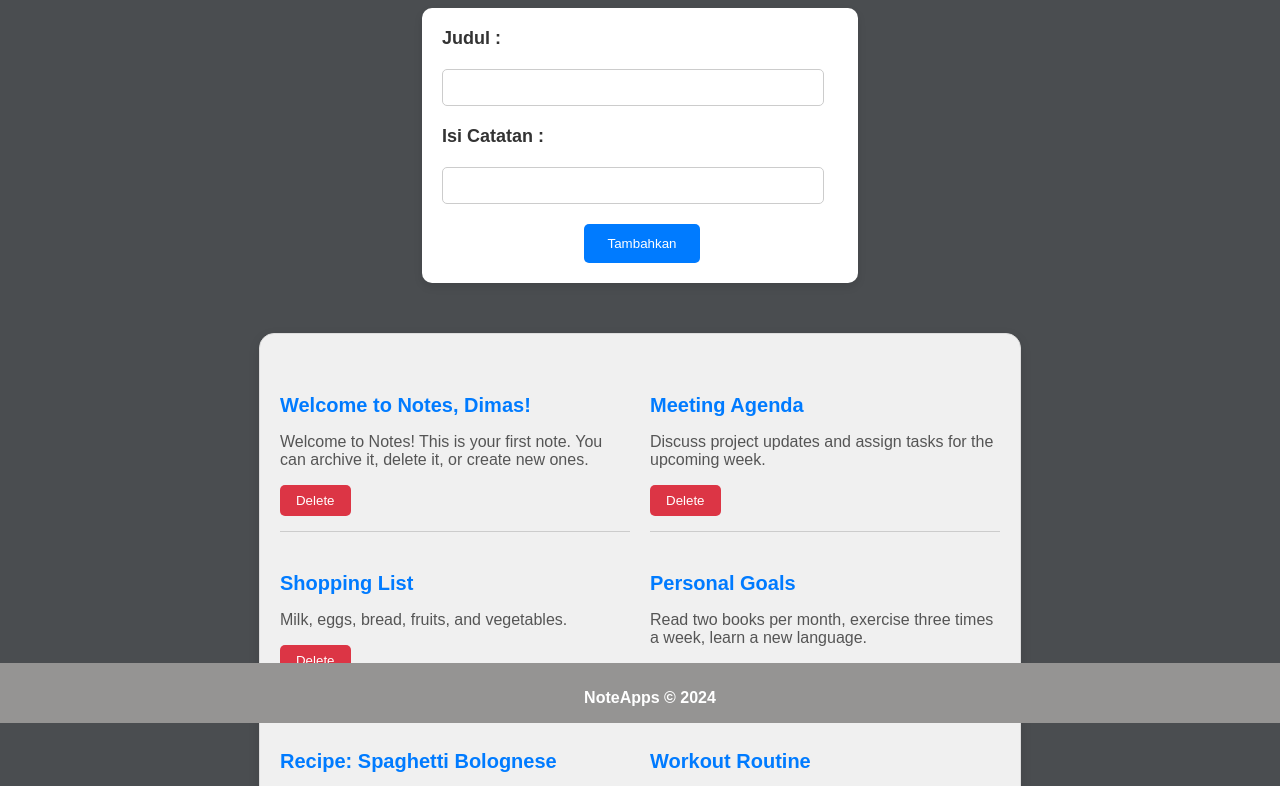
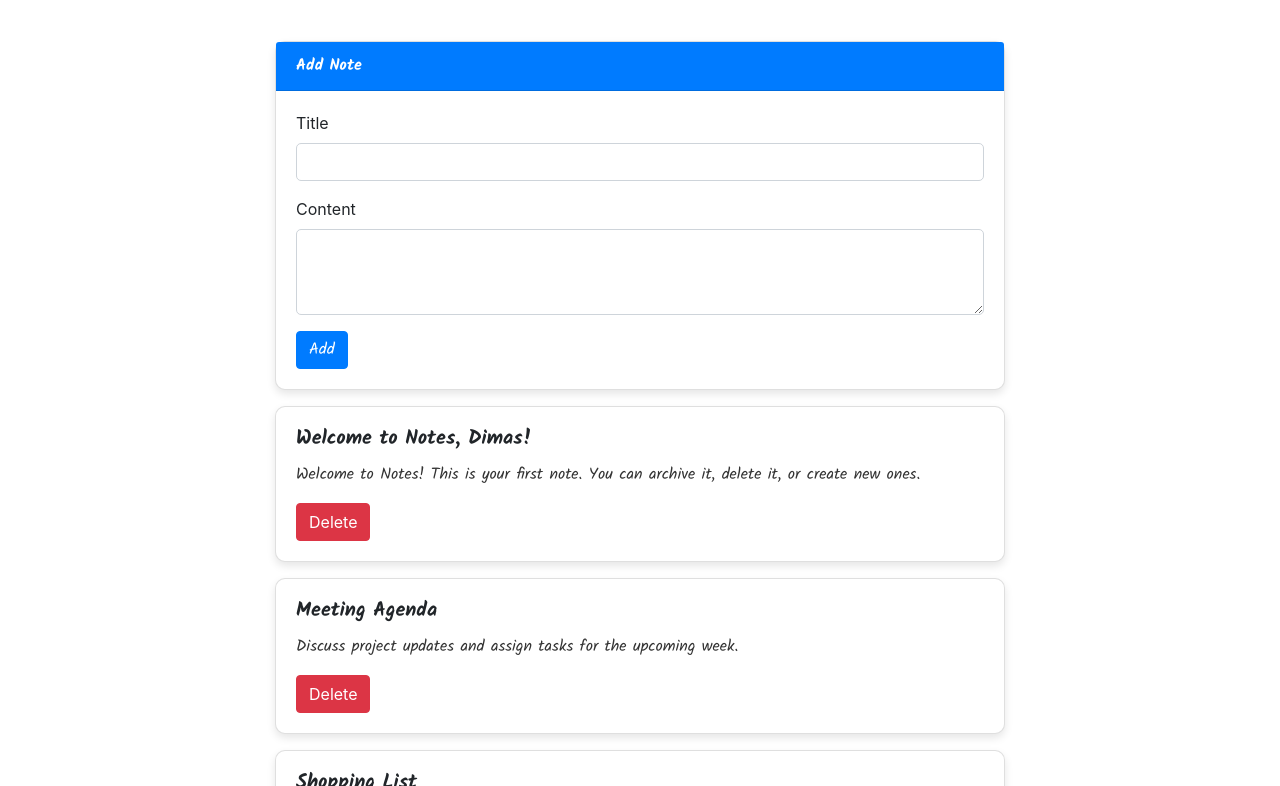
Before and after one commit to adhamajid/vite-vanillajs, a website built with Vite: page index.html in a window 1280 px wide. Shown: the part 77-863 px from the top of the page. Built offline with nearby package versions, Linux system fonts and the light colour scheme.

Commit message:
solve aman

```diff
--- a/index.html
+++ b/index.html
@@ -6,6 +6,17 @@
     <meta name="viewport" content="width=device-width, initial-scale=1.0" />
     <title>Belajar Vite App</title>
     <link rel="stylesheet" href="style.css" />
+
+    <!-- Bootstrap CSS -->
+    <link
+      href="https://stackpath.bootstrapcdn.com/bootstrap/4.5.2/css/bootstrap.min.css"
+      rel="stylesheet"
+    />
+    <!-- Font Awesome for icons -->
+    <link
+      href="https://cdnjs.cloudflare.com/ajax/libs/font-awesome/5.15.3/css/all.min.css"
+      rel="stylesheet"
+    />
 
     <!-- Google Font -->
     <link rel="preconnect" href="https://fonts.googleapis.com" />
@@ -19,7 +30,6 @@
     <div id="app"></div>
     <note-app></note-app>
     <card></card>
-    <custom-footer></custom-footer>
     <script type="module" src="/src/main.js"></script>
   </body>
 </html>
--- a/projct-orang.txt
+++ /dev/null
@@ -1 +0,0 @@
-https://github.com/Ajijagatsaputra/WebComponent.git
--- a/src/main.js
+++ b/src/main.js
@@ -3,55 +3,73 @@ import "./script/index.js";
 import "./data/notes.js";
 import { getNotes, addNote, deleteNote } from "./data/notes.js";
 
+// Fungsi untuk membuat elemen catatan
+function createNoteCard(note) {
+  const card = document.createElement("div");
+  card.classList.add("card", "mb-3");
+  const cardBody = document.createElement("div");
+  cardBody.classList.add("card-body");
+  const cardTitle = document.createElement("h5");
+  cardTitle.classList.add("card-title");
+  cardTitle.textContent = note.title;
+  const cardText = document.createElement("p");
+  cardText.classList.add("card-text");
+  cardText.textContent = note.body || note.description;
+  const deleteButton = document.createElement("button");
+  deleteButton.classList.add("btn", "btn-danger", "delete-button");
+  deleteButton.textContent = "Delete";
+  deleteButton.setAttribute("data-note-id", note.id);
+  cardBody.appendChild(cardTitle);
+  cardBody.appendChild(cardText);
+  cardBody.appendChild(deleteButton);
+  card.appendChild(cardBody);
+  return card;
+}
+
+// Fungsi untuk menampilkan catatan
 function displayNotes() {
-  const noteList = document.getElementById("noteList");
-  noteList.innerHTML = "";
-
+  const notesContainer = document.getElementById("notes-container");
+  notesContainer.innerHTML = "";
   const notes = getNotes();
   notes.forEach((note) => {
-    const noteElement = document.createElement("div");
-    noteElement.classList.add("note-item");
-    noteElement.setAttribute("data-note-id", note.id);
-
-    const body = note.body ? note.body : "";
-    const description = note.description ? note.description : "";
-
-    noteElement.innerHTML = `
-            <h3>${note.title}</h3>
-            <p>${body ? body + " " : ""}${description}</p>
-            <button class="delete-button">Delete</button>
-        `;
-    noteList.appendChild(noteElement);
+    const noteCard = createNoteCard(note);
+    notesContainer.appendChild(noteCard);
   });
 }
 
+// Event listener untuk menambah catatan
 document
-  .getElementById("formNote")
+  .getElementById("add-note-form")
   .addEventListener("submit", function (event) {
     event.preventDefault();
-    const title = document.getElementById("title").value;
-    const description = document.getElementById("description").value;
-
-    if (title && description) {
+    const title = document.getElementById("note-title").value.trim();
+    const content = document.getElementById("note-content").value.trim();
+    if (title && content) {
       const newNote = {
-        id: `note-${Math.random().toString(36).substr(2, 9)}`,
+        id: `notes-${Math.random().toString(36).substr(2, 9)}`,
         title: title,
-        description: description,
+        body: content,
+        createdAt: new Date().toISOString(),
+        archived: false,
       };
       addNote(newNote);
       displayNotes();
-      document.getElementById("formNote").reset();
+      document.getElementById("add-note-form").reset();
     } else {
-      alert("Judul dan catatan tidak boleh kosong!");
+      alert("Judul dan konten tidak boleh kosong!");
     }
   });
 
+// Event listener untuk menghapus catatan
+document
+  .getElementById("notes-container")
+  .addEventListener("click", (event) => {
+    if (event.target.classList.contains("delete-button")) {
+      const noteId = event.target.getAttribute("data-note-id");
+      deleteNote(noteId);
+      displayNotes();
+    }
+  });
+
+// Menampilkan catatan saat halaman pertama kali dimuat
 displayNotes();
-
-document.getElementById("noteList").addEventListener("click", (event) => {
-  if (event.target.classList.contains("delete-button")) {
-    const noteId = event.target.parentElement.getAttribute("data-note-id");
-    deleteNote(noteId);
-    displayNotes();
-  }
-});
--- a/src/script/footer.js
+++ /dev/null
@@ -1,26 +0,0 @@
-class Footer extends HTMLElement {
-  connectedCallback() {
-    this.render();
-  }
-
-  render() {
-    this.innerHTML = `
-            <style>
-                footer {
-                    background-color: #959493;
-                    color: white;
-                    padding: 10px;
-                    text-align: center;
-                    font-weight: bolder;
-                    width: 100%;
-                    height: 40px;
-                    bottom: 0;
-                }
-            </style>
-            <footer>
-                <p><slot>NoteApps &copy; 2024</slot></p>
-            </footer>`;
-  }
-}
-
-customElements.define("custom-footer", Footer);
--- a/src/script/index.js
+++ b/src/script/index.js
@@ -1,3 +1,2 @@
 import "./card.js";
 import "./note-app.js";
-import "./footer.js";
--- a/src/script/note-app.js
+++ b/src/script/note-app.js
@@ -4,10 +4,31 @@ class NoteApp extends HTMLElement {
       <header>
           <h1 class="title">NoteApp</h1>
       </header>
-        <div class="container">
-            <note-card></note-card>
+      <div class="container mt-5">
+          <div class="row">
+              <div class="col-md-8 offset-md-2">
                   <div class="card">
-                <div id="noteList"></div>
+                      <div class="card-header">
+                          Add Note
+                      </div>
+                      <div class="card-body">
+                          <form id="add-note-form">
+                              <div class="form-group">
+                                  <label for="note-title">Title</label>
+                                  <input type="text" id="note-title" class="form-control" required>
+                              </div>
+                              <div class="form-group">
+                                  <label for="note-content">Content</label>
+                                  <textarea id="note-content" class="form-control" rows="3" required></textarea>
+                              </div>
+                              <button type="submit" class="btn btn-primary">Add</button>
+                          </form>
+                      </div>
+                  </div>
+                  <div id="notes-container" class="mt-3">
+                      <!-- Daftar catatan akan ditampilkan di sini -->
+                  </div>
+              </div>
           </div>
       </div>
     `;
--- a/style.css
+++ b/style.css
@@ -1,146 +1,70 @@
-body {
-  font-family: "Quicksand", sans-serif;
-  margin: 0;
-  padding: 0;
-  background-color: #4a4d50;
-}
-
-.container {
-  display: grid;
-  place-items: center;
-  height: 100vh;
-}
-
-.title {
-  font-family: "Pacifico", cursive;
-  text-align: center;
-  color: #eff1f2;
-  margin-top: 20px;
-  font-size: 36px;
-}
-
-.item-card {
-  background-color: #fff;
-  padding: 20px;
-  border-radius: 10px;
-  box-shadow: 0 4px 8px rgba(0, 0, 0, 0.1);
-  margin-bottom: 20px;
-  width: 90%;
-  max-width: 600px;
-  display: grid;
-  gap: 20px;
-  grid-template-columns: 1fr;
-  margin: 0 auto;
-}
-
-.input-card {
-  width: 400px;
-  margin: 0 auto;
-}
-
-form {
-  display: grid;
-  gap: 20px;
-}
-
-label {
-  font-size: 18px;
-  color: #333;
-  font-weight: bold;
-}
-
-input[type="text"] {
-  width: 90%;
-  padding: 10px;
-  border: 1px solid #ccc;
-  border-radius: 5px;
-  transition: border-color 0.3s;
-}
-
-.input-card input:focus {
-  border-color: #007bff;
-}
-
-.button-submit {
+/* Gaya untuk header */
+header {
+  background-color: #007bff;
+  color: white;
+  padding: 1rem;
   text-align: center;
 }
 
-button[type="submit"] {
-  font-family: "Quicksand", sans-serif;
-  padding: 12px 24px;
-  background-color: #007bff;
-  color: #fff;
-  border: none;
-  border-radius: 5px;
-  cursor: pointer;
-  transition: background-color 0.3s;
+/* Gaya untuk judul aplikasi */
+.title {
+  margin: 0;
+  font-size: 2rem;
+  font-family: "Kalam", cursive;
 }
 
-button[type="submit"]:hover {
-  background-color: #0056b3;
+/* Gaya untuk kontainer utama */
+.container {
+  margin-top: 2rem;
 }
 
+/* Gaya untuk kartu catatan */
 .card {
-  max-width: 800px;
-  margin: 50px auto;
-  display: grid;
-  gap: 50px;
-  padding: 20px;
-  background-color: #f0f0f0;
-  border: 1px solid #ddd;
-  border-radius: 15px;
-  box-shadow: 0 4px 12px rgba(0, 0, 0, 0.1);
+  border-radius: 10px;
+  box-shadow: 0 4px 8px rgba(0, 0, 0, 0.1);
 }
 
-#noteList {
-  margin-top: 20px;
-  display: grid;
-  gap: 20px;
-  grid-template-columns: repeat(auto-fit, minmax(300px, 1fr));
+/* Gaya untuk header kartu */
+.card-header {
+  background-color: #007bff;
+  color: white;
+  font-weight: bold;
+  font-family: "Kalam", cursive;
 }
 
-.note-item {
-  border-bottom: 1px solid #ccc;
-  padding-bottom: 15px;
+/* Gaya untuk tombol tambah */
+.btn-primary {
+  background-color: #007bff;
+  border-color: #007bff;
+  font-family: "Kalam", cursive;
 }
 
-.note-item:last-child {
-  border-bottom: none;
+.btn-primary:hover {
+  background-color: #0056b3;
+  border-color: #0056b3;
 }
 
-.note-item h3 {
-  font-size: 20px;
-  margin-bottom: 10px;
-  color: #007bff;
+/* Gaya untuk input form dan textarea */
+.form-control {
+  border-radius: 5px;
+  border: 1px solid #ced4da;
 }
 
-.note-item p {
-  font-size: 16px;
-  color: #555;
+/* Gaya untuk kontainer catatan */
+#notes-container {
+  margin-top: 1.5rem;
 }
 
-.delete-button {
-  padding: 8px 16px;
-  background-color: #dc3545;
-  color: #fff;
-  border: none;
-  border-radius: 5px;
-  cursor: pointer;
-  transition: background-color 0.3s;
+/* Gaya untuk judul catatan */
+.card-title {
+  font-size: 1.25rem;
+  font-weight: bold;
+  font-family: "Kalam", cursive;
 }
 
-.delete-button:hover {
-  background-color: #c82333;
+/* Gaya untuk teks catatan */
+.card-text {
+  font-size: 1rem;
+  color: #333;
+  font-family: "Kalam", cursive;
 }
-
-footer {
-  background-color: #959493;
-  color: white;
-  padding: 10px;
-  text-align: center;
-  font-weight: bold;
-  width: 100%;
-  height: 50px;
-  bottom: 0;
-  position: fixed; /* agar footer selalu di bagian bawah layar */
-}
```
Lines whose indentation alone changed are shown as unchanged.
